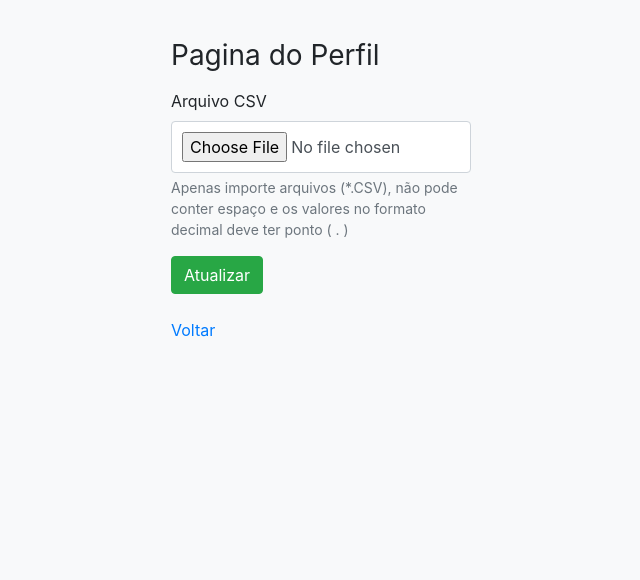
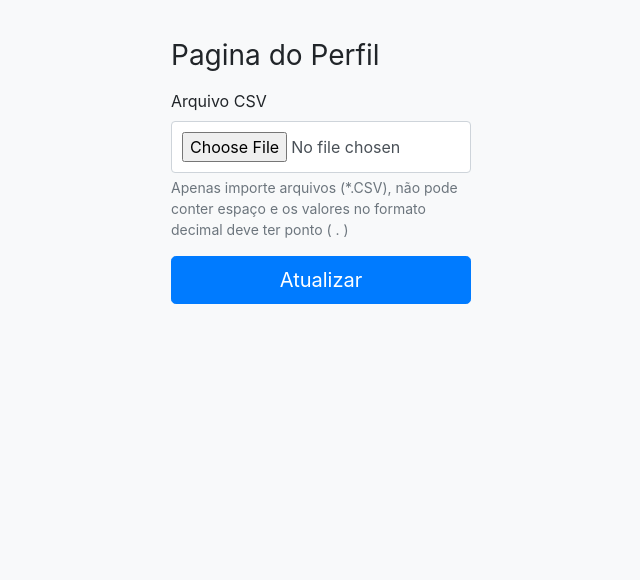
Before and after one commit to alexbarbosa26/wmanage, a Django app: template templates/account/profile.html in a window 1280 px wide. Shown: the part 56-636 px from the top of the page, without its empty margins (319-959 px from the left). Run offline with Django 3.2, Linux system fonts and the light colour scheme; the template is opened without the code that fills it: values that come from a table or form of the project are taken from there, others are empty; parts of the project's set-up code (start-up, migrations or seed data) failed here and were passed over; some libraries are stand-ins or nearby versions.

Commit message:
first commit

```diff
--- a/templates/account/profile.html
+++ b/templates/account/profile.html
@@ -8,8 +8,6 @@
         {% csrf_token %}
         <h2 class="h3 mt-4 mb-3 font-weight-normal">Pagina do Perfil</h2>
         {% bootstrap_form form %}
-        <button class="btn btn-success" type="submit">Atualizar</button>
-        <br><br>
-        <a href="{% url 'pages:home' %}">Voltar</a>
+        <button type="submit" class="btn btn-primary btn-lg btn-block">Atualizar</button>
     </form>
 {% endblock content %}
```
